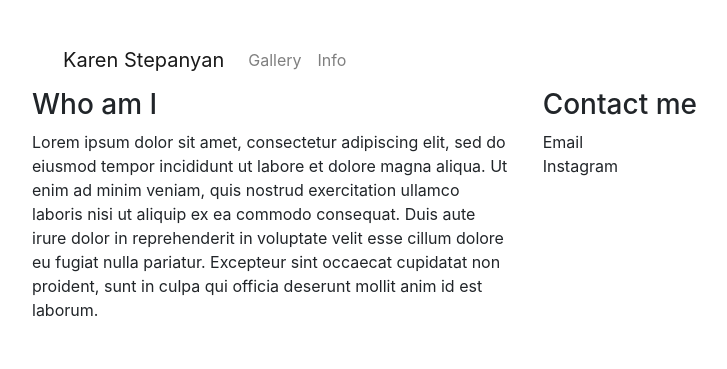
After one commit to evahteri/karen_website, a Flask app: page /info in a window 1280 px wide. The commit adds this page. Shown: the top 369 px of the page, without its empty margins (0-727 px from the left). Run offline with Flask 3, Linux system fonts and the light colour scheme; some libraries are stand-ins or nearby versions.

Commit message:
info page and css

```diff
--- a/app.py
+++ b/app.py
@@ -9,3 +9,8 @@ app = Flask(__name__)
 def index():
 
     return render_template("index.html")
+
+@app.route("/info")
+def info():
+
+    return render_template("info.html")
--- /dev/null
+++ b/static/css/main.css
@@ -0,0 +1,9 @@
+body {
+    margin: 1em;
+    max-width: 45em;
+    color: #444;
+    line-height: 1.5;
+    padding: 2em;
+    max-width: 50em;
+    text-align: left;
+}
--- /dev/null
+++ b/templates/info.html
@@ -0,0 +1,32 @@
+{% extends "layout.html" %}
+
+
+{% block content %}
+<div class="col-8">
+    <h3>Who am I</h3>
+        <p>
+        Lorem ipsum dolor sit amet, consectetur adipiscing elit, sed do eiusmod tempor incididunt
+        ut labore et dolore magna aliqua. Ut enim ad minim veniam,
+        quis nostrud exercitation ullamco laboris nisi ut aliquip
+        ex ea commodo consequat. Duis aute irure dolor in
+        reprehenderit in voluptate velit esse cillum dolore eu
+        fugiat nulla pariatur. Excepteur sint occaecat cupidatat non
+        proident, sunt in culpa qui officia deserunt mollit anim id est
+        laborum.
+    </p>
+</div>
+<div class="col-4">
+    <h3>
+        Contact me
+    </h3>
+    <p>
+        Email
+        <br>
+        Instagram
+        <br>
+    </p>
+
+</div>
+
+
+{% endblock %}
--- a/templates/layout.html
+++ b/templates/layout.html
@@ -1,5 +1,6 @@
 <!doctype html>
 <meta name="viewport" content="width=device-width, initial-scale=1, shrink-to-fit=no">
+<link rel="stylesheet" href="{{ url_for('static', filename='../static/css/main.css') }}">
 <link rel="stylesheet" href="https://stackpath.bootstrapcdn.com/bootstrap/4.5.0/css/bootstrap.min.css">
 <title>Karen Stepanyan</title>
 <div class="container">
@@ -10,7 +11,11 @@
         <a class="nav-link" href="#">Gallery</a>
       </li>
       <li class="navbar-item">
-        <a class="nav-link" href="#">Info</a>
+        <a class="nav-link" href="/info">Info</a>
       </li>
     </ul>
   </nav>
+</div>
+<div class="row">
+    {% block content %}{% endblock %}
+</div>
```
